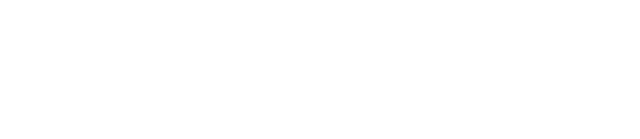
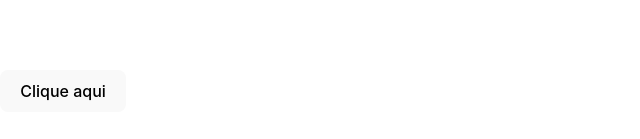
Before and after one commit to rodrigonpi/react-native-vite, a React (Vite) app: page / in a window 1280 px wide. Shown: the part 309-448 px from the top of the page, without its empty margins (0-640 px from the left). Built offline with nearby package versions, Linux system fonts and the light colour scheme.

Commit message:
Update App.tsx

```diff
--- a/src/App.tsx
+++ b/src/App.tsx
@@ -1,6 +1,12 @@
 const App = () => {
+
+  const handleButtonClick = ()=>{
+    alert("Botao clicado!")
+  }
+
   return (
     <div>
+      <button onClick={handleButtonClick}>Clique aqui</button>
 
     </div>
 
```
